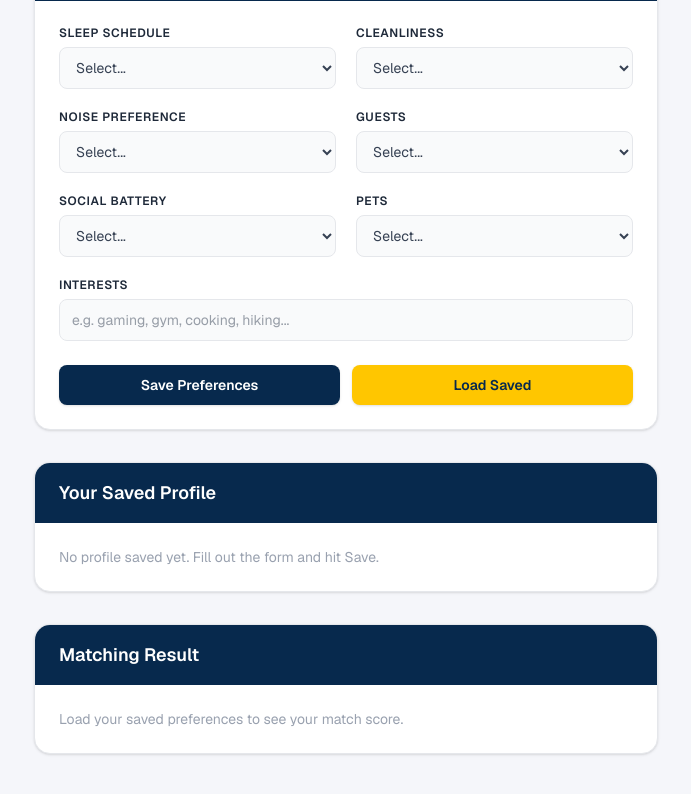
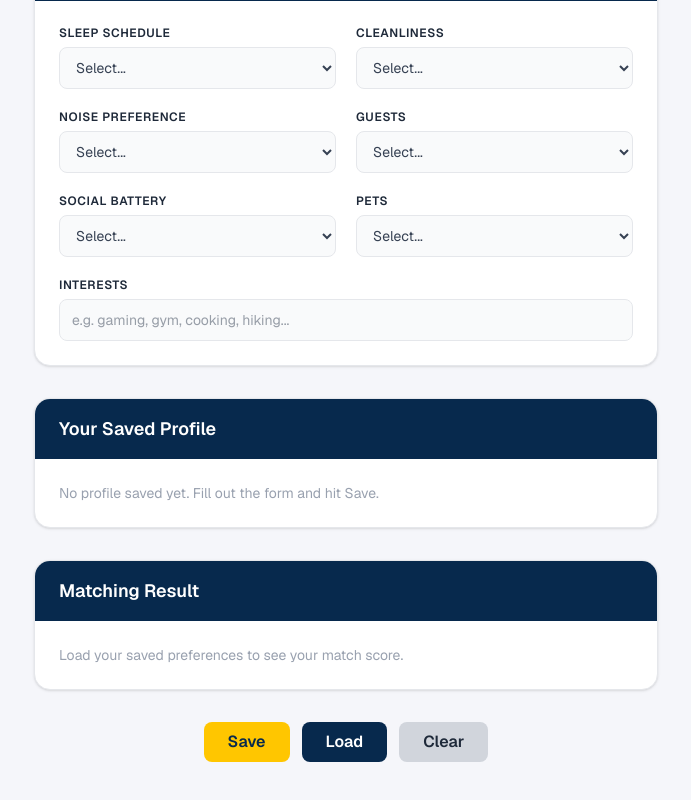
Before and after one commit to haripatel788/dragonmates, a Next.js app: page /preferences in a window 1280 px wide. Shown: the part 214-1014 px from the top of the page, without its empty margins (294-985 px from the left). Built offline with nearby package versions, Linux system fonts and the light colour scheme.

Commit message:
load timestamp from localStorage

```diff
--- a/app/preferences/page.tsx
+++ b/app/preferences/page.tsx
@@ -31,19 +31,27 @@ function savePreferences() {
   setSaveMsg("Preferences saved!");
 }
 
-  function loadPreferences() {
-    const saved = localStorage.getItem("roommatePrefs");
-    if (!saved) {
-      setSaveMsg("No saved preferences found.");
-      return;
-    }
+function loadPreferences() {
+  const saved = localStorage.getItem("roommatePrefs");
+  const savedTime = localStorage.getItem("roommatePrefsTime");
+  if (saved) {
     const parsed = JSON.parse(saved);
     setPrefs(parsed);
     setSavedProfile(parsed);
-    setMatchScore(Math.floor(Math.random() * 40) + 60);
-    setSaveMsg("");
+    setSaveMsg("Preferences loaded!");
+    setLastSaved(savedTime || null);
+
+    // Stub: set a fake match score for demonstration
+    setMatchScore(87);
+  } else {
+    setSaveMsg("No saved preferences found.");
+    setSavedProfile(null);
+    setMatchScore(null);
+    setLastSaved(null);
   }
-  function clearPreferences() {
+}
+
+function clearPreferences() {
   localStorage.removeItem("roommatePrefs");
   localStorage.removeItem("roommatePrefsTime");
   setPrefs({ ...defaultPrefs });
@@ -170,27 +178,6 @@ function savePreferences() {
               />
             </div>
           </div>
-
-          <div className="px-6 pb-6 flex gap-3">
-            <button
-              onClick={savePreferences}
-              className="flex-1 bg-[#07294d] hover:bg-[#0a3a6e] text-white text-sm font-semibold py-2.5 rounded-lg transition shadow-sm"
-            >
-              Save Preferences
-            </button>
-            <button
-              onClick={loadPreferences}
-              className="flex-1 bg-[#ffc600] hover:bg-[#e6b200] text-[#07294d] text-sm font-semibold py-2.5 rounded-lg transition shadow-sm"
-            >
-              Load Saved
-            </button>
-          </div>
-
-          {saveMsg && (
-            <div className="mx-6 mb-6 px-4 py-2.5 bg-green-50 border border-green-200 rounded-lg text-green-700 text-sm font-medium">
-              {saveMsg}
-            </div>
-          )}
         </div>
 
         {/* Saved Profile Card */}
@@ -244,6 +231,15 @@ function savePreferences() {
           </div>
         </div>
 
+        {/* Button Container */}
+        <div className="flex gap-3 justify-center">
+          <button onClick={savePreferences} className="px-6 py-2 bg-[#ffc600] text-[#07294d] font-semibold rounded-lg hover:bg-yellow-500 transition">Save</button>
+          <button onClick={loadPreferences} className="px-6 py-2 bg-[#07294d] text-white font-semibold rounded-lg hover:bg-blue-900 transition">Load</button>
+          <button onClick={clearPreferences} className="px-6 py-2 bg-gray-300 text-gray-800 font-semibold rounded-lg hover:bg-gray-400 transition">Clear</button>
+        </div>
+        {saveMsg && <p className="text-center text-sm text-gray-600">{saveMsg}</p>}
+        {lastSaved && <p className="text-center text-xs text-gray-400">Last saved: {lastSaved}</p>}
+
       </div>
     </div>
   );
```
